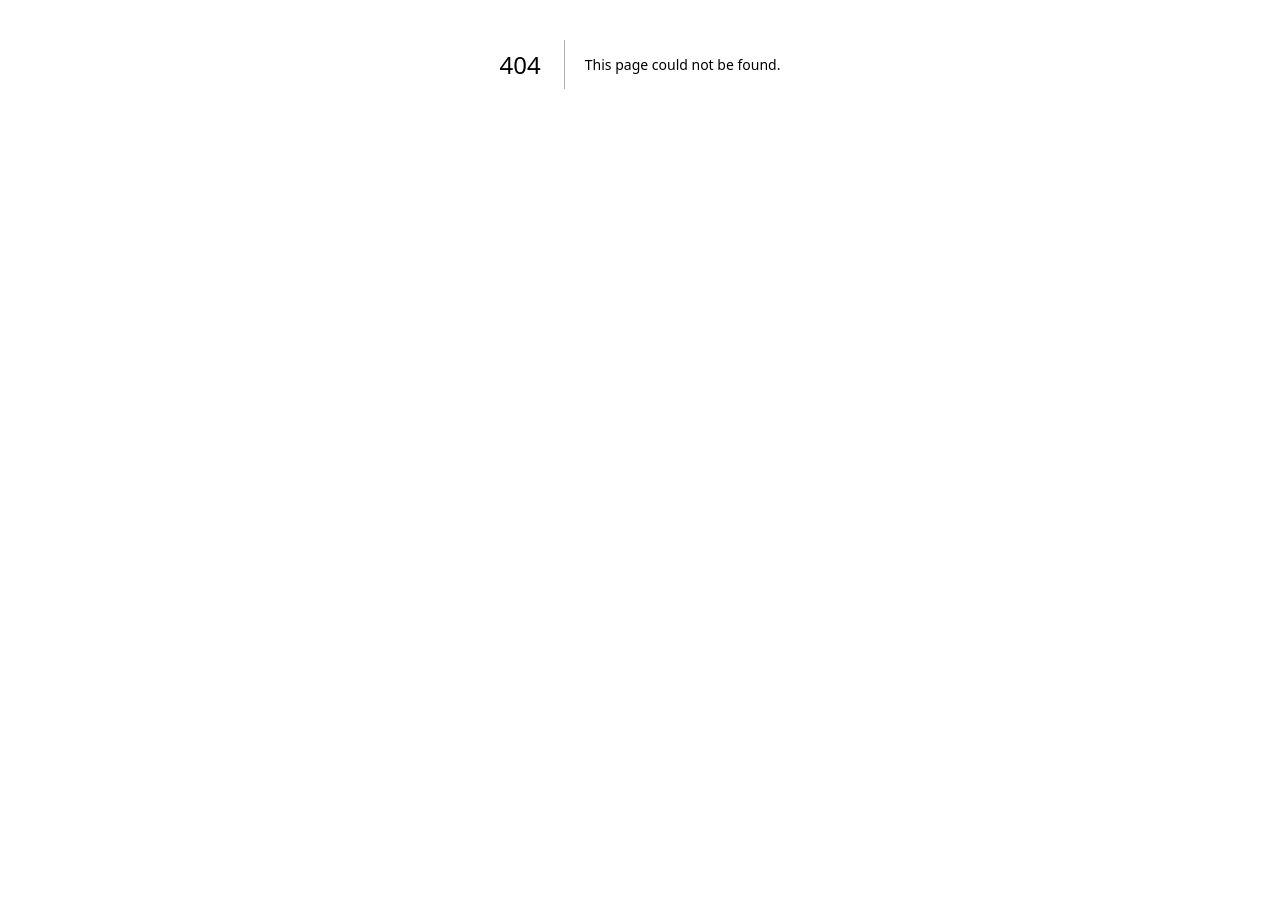
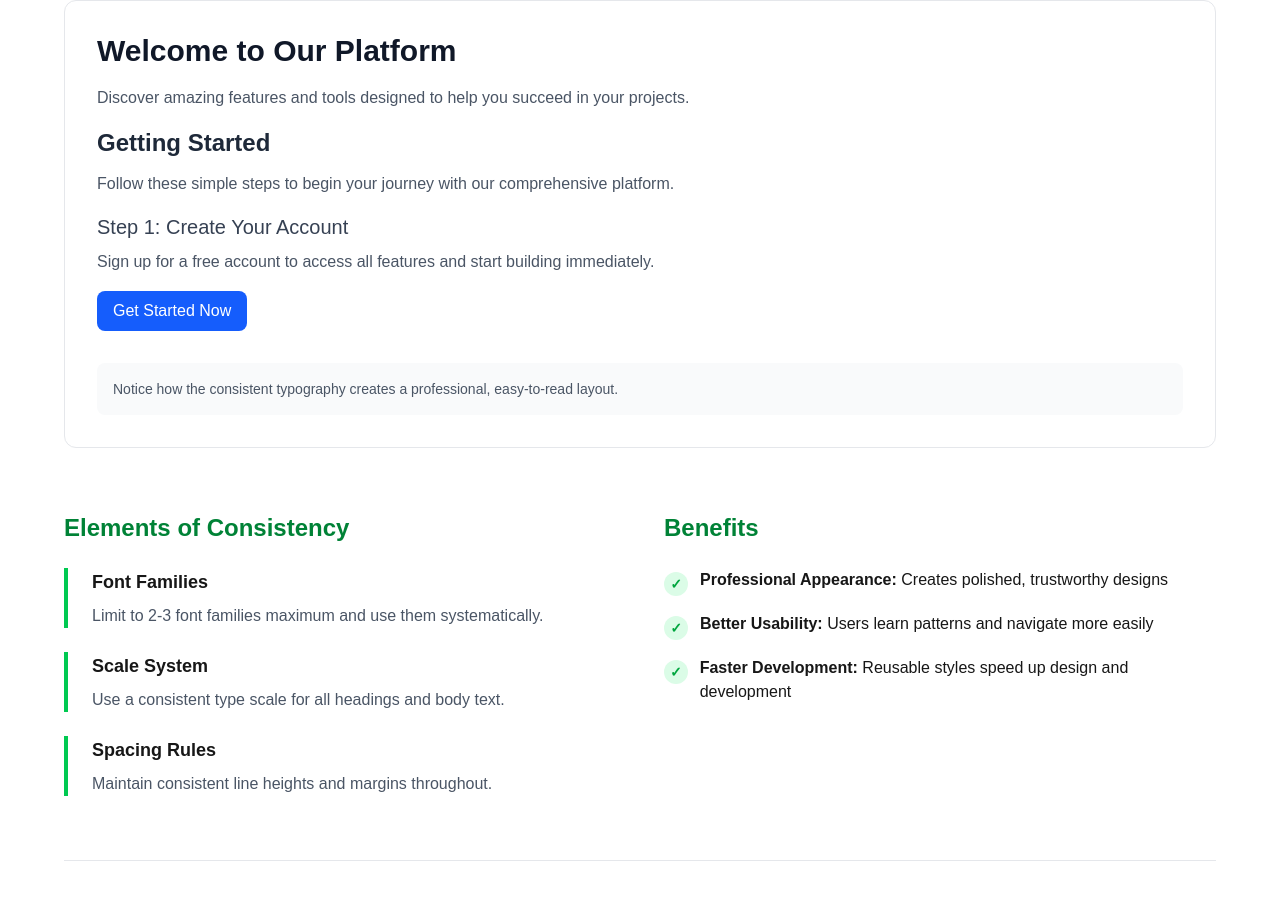
Before and after one commit to Huy-techSw/TypographySite, a Next.js app: page /consistency in a window 1280 px wide. Before the commit this address had no page. Shown: the part 336-1243 px from the top of the page. Before the commit the page ends 800 px from the top, so only its background shows below. Built offline with nearby package versions, Linux system fonts and the light colour scheme.

Commit message:
consistency page

```diff
--- /dev/null
+++ b/src/app/consistency/page.tsx
@@ -0,0 +1,92 @@
+import Link from "next/link"
+import { ArrowRight, ArrowLeft } from "lucide-react"
+import ConsistencyDemo from "../component/ConsistencyDemo"
+
+export default function ConsistencyPage() {
+  return (
+    <div className="pt-16">
+      <section className="principle-section max-w-6xl mx-auto">
+        <div className="mb-16">
+          <h1 className="principle-title text-balance">Consistency</h1>
+          <p className="principle-description text-gray-600">
+            Consistency in typography creates a cohesive visual language that builds trust and improves user experience.
+            It involves maintaining uniform patterns in font choices, sizing, spacing, and styling throughout a design
+            system.
+          </p>
+        </div>
+
+        <div className="interactive-demo">
+          <h2 className="text-2xl font-bold mb-8">Interactive Demonstration</h2>
+          <ConsistencyDemo />
+        </div>
+
+        <div className="grid md:grid-cols-2 gap-12 my-16">
+          <div>
+            <h3 className="text-2xl font-bold mb-6 text-green-700">Elements of Consistency</h3>
+            <div className="space-y-6">
+              <div className="border-l-4 border-green-500 pl-6">
+                <h4 className="font-semibold text-lg mb-2">Font Families</h4>
+                <p className="text-gray-600">Limit to 2-3 font families maximum and use them systematically.</p>
+              </div>
+              <div className="border-l-4 border-green-500 pl-6">
+                <h4 className="font-semibold text-lg mb-2">Scale System</h4>
+                <p className="text-gray-600">Use a consistent type scale for all headings and body text.</p>
+              </div>
+              <div className="border-l-4 border-green-500 pl-6">
+                <h4 className="font-semibold text-lg mb-2">Spacing Rules</h4>
+                <p className="text-gray-600">Maintain consistent line heights and margins throughout.</p>
+              </div>
+            </div>
+          </div>
+
+          <div>
+            <h3 className="text-2xl font-bold mb-6 text-green-700">Benefits</h3>
+            <ul className="space-y-4">
+              <li className="flex items-start gap-3">
+                <span className="w-6 h-6 bg-green-100 text-green-600 rounded-full flex items-center justify-center text-sm font-bold mt-1">
+                  ✓
+                </span>
+                <div>
+                  <strong>Professional Appearance:</strong> Creates polished, trustworthy designs
+                </div>
+              </li>
+              <li className="flex items-start gap-3">
+                <span className="w-6 h-6 bg-green-100 text-green-600 rounded-full flex items-center justify-center text-sm font-bold mt-1">
+                  ✓
+                </span>
+                <div>
+                  <strong>Better Usability:</strong> Users learn patterns and navigate more easily
+                </div>
+              </li>
+              <li className="flex items-start gap-3">
+                <span className="w-6 h-6 bg-green-100 text-green-600 rounded-full flex items-center justify-center text-sm font-bold mt-1">
+                  ✓
+                </span>
+                <div>
+                  <strong>Faster Development:</strong> Reusable styles speed up design and development
+                </div>
+              </li>
+            </ul>
+          </div>
+        </div>
+
+        <div className="flex justify-between items-center pt-12 border-t border-gray-200">
+          <Link
+            href="/hierarchy"
+            className="flex items-center gap-2 text-gray-600 hover:text-gray-900 transition-colors"
+          >
+            <ArrowLeft size={16} />
+            Previous: Hierarchy
+          </Link>
+          <Link
+            href="/balance"
+            className="flex items-center gap-2 bg-green-600 text-white px-6 py-3 rounded-full hover:bg-green-700 transition-colors"
+          >
+            Next: Balance
+            <ArrowRight size={16} />
+          </Link>
+        </div>
+      </section>
+    </div>
+  )
+}
```
